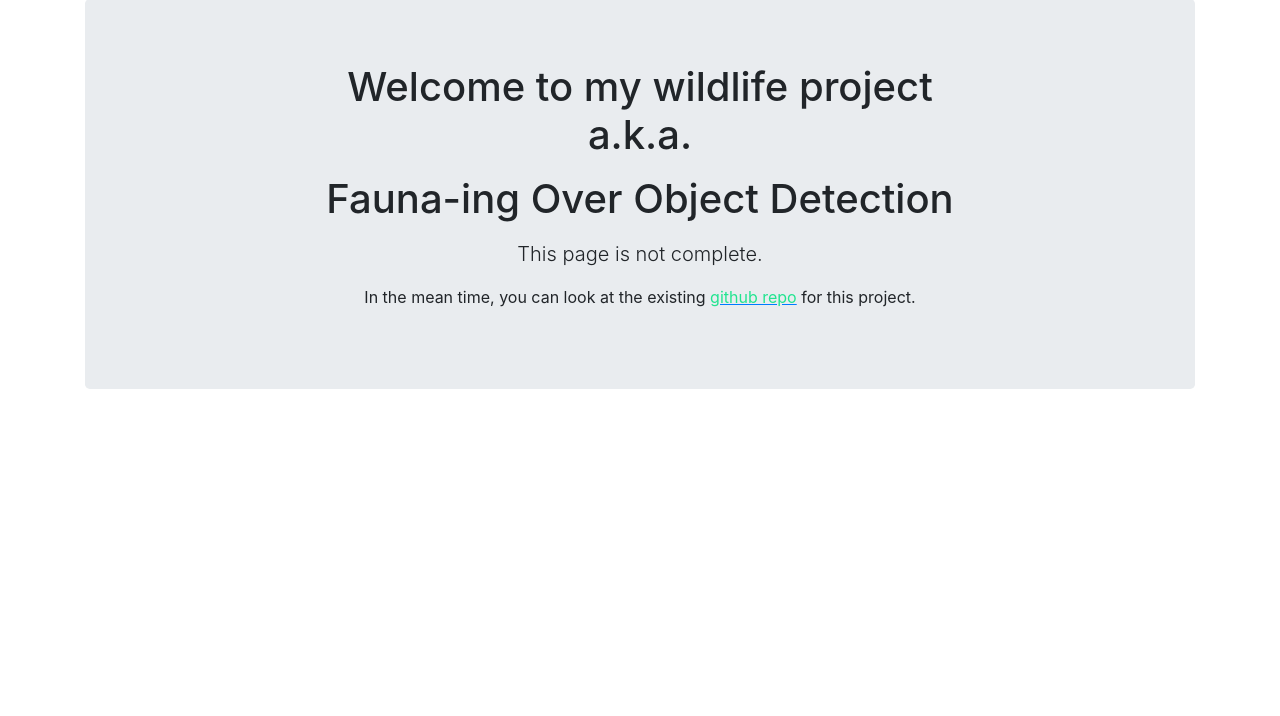
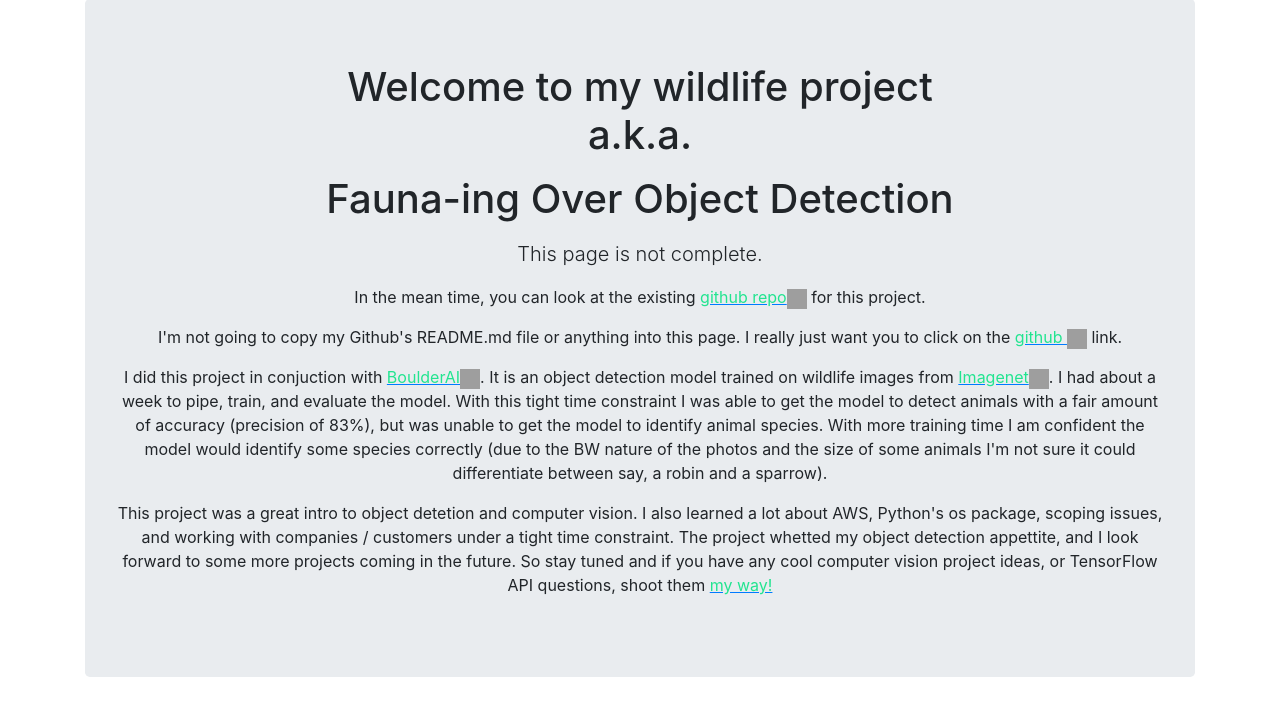
Before and after one commit to MasonCaiby/website, a Flask app: page /wildlife in a window 1280 px wide. Shown: the part 57-773 px from the top of the page. Run offline with Flask 2, Linux system fonts and the light colour scheme; some libraries are stand-ins or nearby versions; grey boxes are pictures that could not be loaded.

Commit message:
updating things

```diff
--- a/app.py
+++ b/app.py
@@ -48,6 +48,8 @@ def light_controls():
         r = 0
         g = 0
         b = 0
+    except:
+        print(Exception)
 
     if request.method == 'POST':
         try:
--- a/templates/handler.html
+++ b/templates/handler.html
@@ -4,7 +4,7 @@
   <h1> Welcome to my SO_Handler project</h1>
   <p class="lead"> This page is not complete.</p>
   In the mean time, you can look at the existing
-  <a href="https://github.com/MasonCaiby/so_handler" target="_blank"><u><font color="22e490">github repo</font></u></a>
+  <a href="https://github.com/MasonCaiby/so_handler" target="_blank"><u><font color="22e490">github repo</font></u><img src='static/new_window.png' style="width:20px; height:20px" title="new tab" alt="opens in new tab"></a>
   for this project.
 </div>
 {% endblock %}
--- a/templates/wildlife.html
+++ b/templates/wildlife.html
@@ -6,7 +6,31 @@
     Fauna-ing Over Object Detection</h1>
   <p class="lead"> This page is not complete.</p><p>
   In the mean time, you can look at the existing
-  <a href="https://github.com/MasonCaiby/Boulder_AI_CPW_study" target="_blank"><u><font color="22e490">github repo</font></u></a>
-  for this project.
+  <a href="https://github.com/MasonCaiby/Boulder_AI_CPW_study" target="_blank"><u><font color="22e490">github repo</font></u><img src='static/new_window.png' style="width:20px; height:20px" title="new tab" alt="opens in new tab"></a>
+  for this project. <p>
+<p>
+  I'm not going to copy my Github's README.md file or anything into this page.
+  I really just want you to click on the
+  <a href="https://github.com/MasonCaiby/Boulder_AI_CPW_study" target="_blank"><u><font color="22e490">github </font></u><img src='static/new_window.png' style="width:20px; height:20px" title="new tab" alt="opens in new tab"></a>
+  link.<p>
+<p>
+  I did this project in conjuction with
+  <a href="https://www.boulderai.com/?gclid=CjwKCAjw0ujYBRBDEiwAn7BKt-dlv70__HYqtXFfbC2cZ58JN3UJqRZSG47TBgdAN3AWpzHhPkcJLxoCK2UQAvD_BwE" target="blank"><u><font color="22e490">BoulderAI</font></u><img src='static/new_window.png' style="width:20px; height:20px" title="new tab" alt="opens in new tab"></a>.
+   It is an object detection model trained on wildlife images from
+   <a href="http://image-net.org/" target="blank"><u><font color="22e490">Imagenet</font></u><img src='static/new_window.png' style="width:20px; height:20px" title="new tab" alt="opens in new tab"></a>.
+   I had about a week to pipe, train, and evaluate the model. With this tight
+   time constraint I was able to get the model to detect animals with a fair amount
+   of accuracy (precision of 83%), but was unable to get the model to identify
+   animal species. With more training time I am confident the model would
+   identify some species correctly (due to the BW nature of the photos and the
+   size of some animals I'm not sure it could differentiate between say, a robin
+   and a sparrow).<p>
+<p>
+  This project was a great intro to object detetion and computer vision. I also
+  learned a lot about AWS, Python's os package, scoping issues, and working with
+  companies / customers under a tight time constraint. The project whetted my
+  object detection appettite, and I look forward to some more projects coming in
+  the future. So stay tuned and if you have any cool computer vision project ideas,
+  or TensorFlow API questions, shoot them <a href="contact"><u><font color="22e490">my way!</font></u></a>
 </div>
 {% endblock %}
```
Also changed, not shown: templates/contact.html (+5 -3 lines), templates/home.html (+21 -1 lines).
